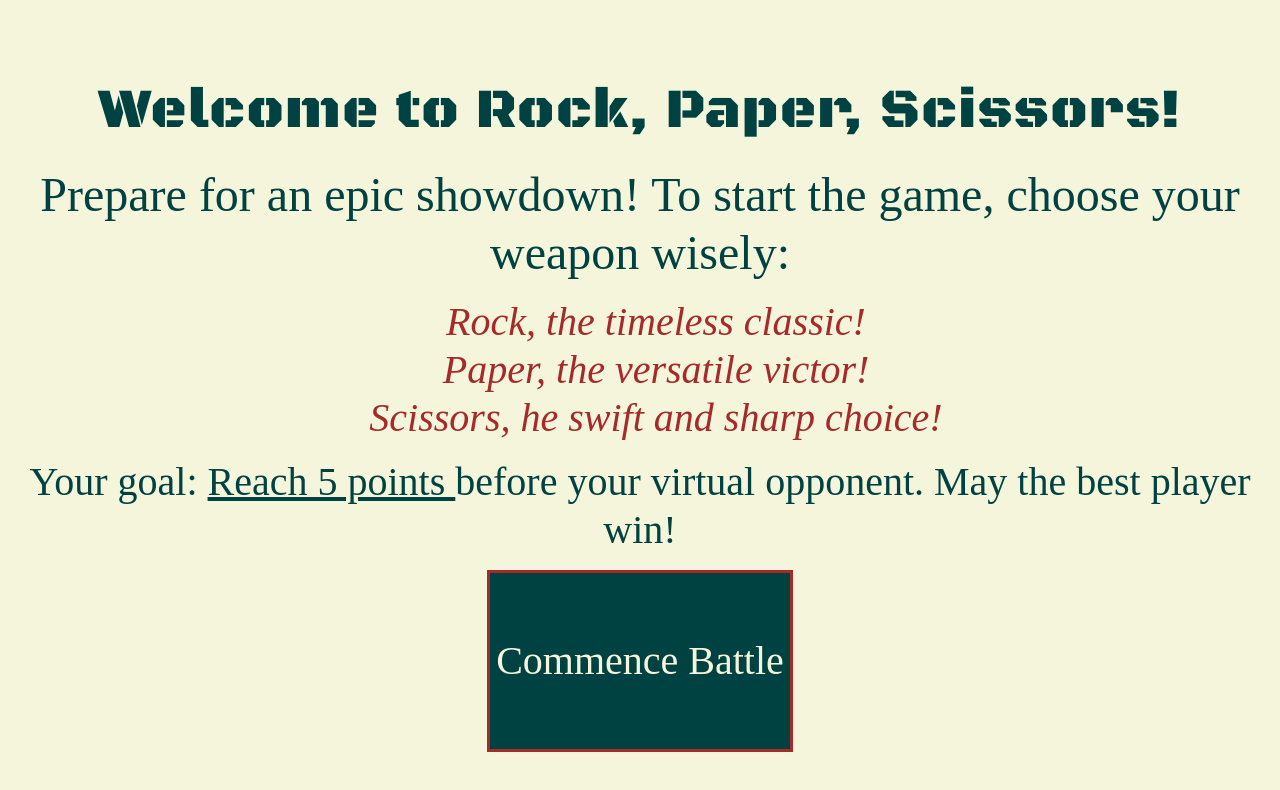
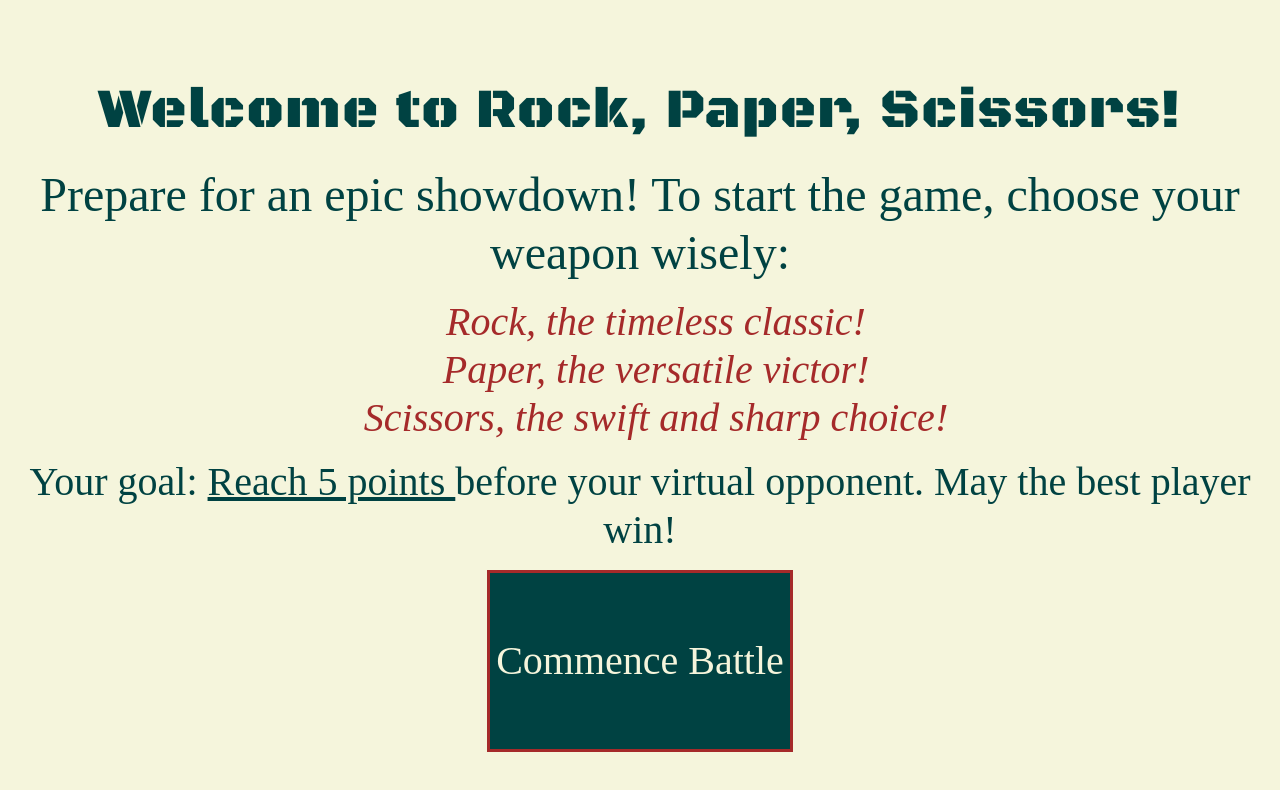
Before and after one commit to m3ghnaa/rock-paper-scissors, a plain HTML site: page index.html in a window 1280 px wide. Drawn offline with nearby package versions, Linux system fonts and the light colour scheme.

Commit message:
spelling correction

```diff
--- a/index.html
+++ b/index.html
@@ -232,7 +232,7 @@
             <ul class = "display-6">
                 <li><i><span style = "color: brown">Rock, the timeless classic!</span></i></li>
                 <li><i><span style = "color: brown">Paper, the versatile victor!</span></i></li>
-                <li><i><span style = "color: brown">Scissors, he swift and sharp choice!</span></i></li>
+                <li><i><span style = "color: brown">Scissors, the swift and sharp choice!</span></i></li>
             </ul>
             <p class = "display-6">Your goal: <u>Reach 5 points </u>before your virtual opponent. May the best player win!</p>
             <button id="startGameButton" class = "display-6">Commence Battle</button>
```
